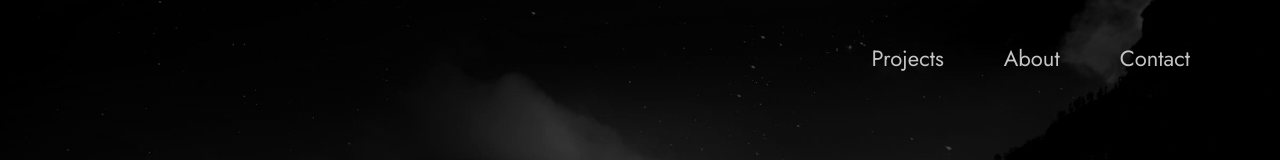
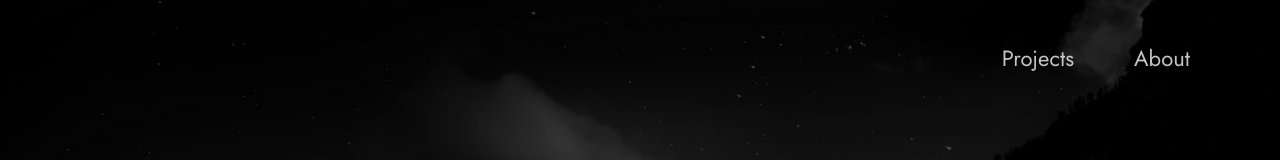
Before and after one commit to ezekielswanson/portfolio, a plain HTML site: page index.html in a window 1280 px wide. Shown: the top 160 px of the page. Drawn offline with Linux system fonts and the light colour scheme.

Commit message:
html updates

```diff
--- a/index.html
+++ b/index.html
@@ -44,9 +44,6 @@
           <li class="nav__item"><a href="#projects" class="nav__link">Projects</a></li>
           <li class="nav__item">
             <a href="#about" class="nav__link">About</a>
-          </li>
-          <li class="nav__item">
-            <a href="#contact" class="nav__link">Contact</a>
           </li>
         </ul>
       </nav>
```
